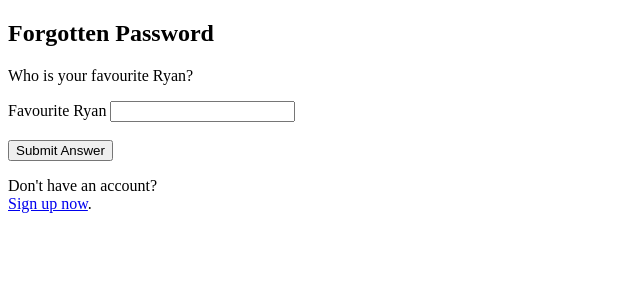
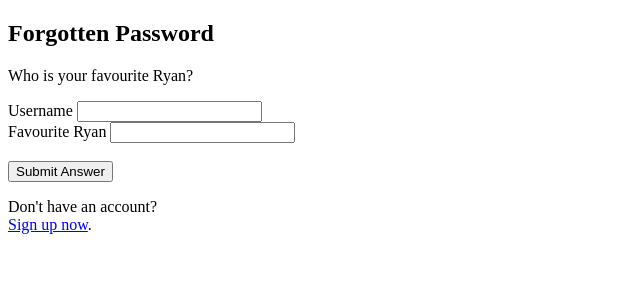
Before and after one commit to ofure-omo/Screw-It-Blog, a PHP site: page /forgot_password_page.php in a window 1280 px wide. Shown: the top 300 px of the page, without its empty margins (0-640 px from the left). Run offline with PHP 8.4, Linux system fonts and the light colour scheme.

Commit message:
Updated as was missing username field and submit button

```diff
--- a/views/pages/forgot_password_page.php
+++ b/views/pages/forgot_password_page.php
@@ -12,8 +12,13 @@
             <form action="" method="post">
                 <div>
 
+                    <label>Username</label>
+                    <input type='text' name='username' autocomplete="off" required>
+                </div>
+                <div>
+
                     <label>Favourite Ryan</label>
-                    <input type="text" name="ryan" autocomplete='off' required>
+                    <input type="text" name="answer_1" autocomplete='off' required>
                 </div>
                     <div>
                 <br>
```
